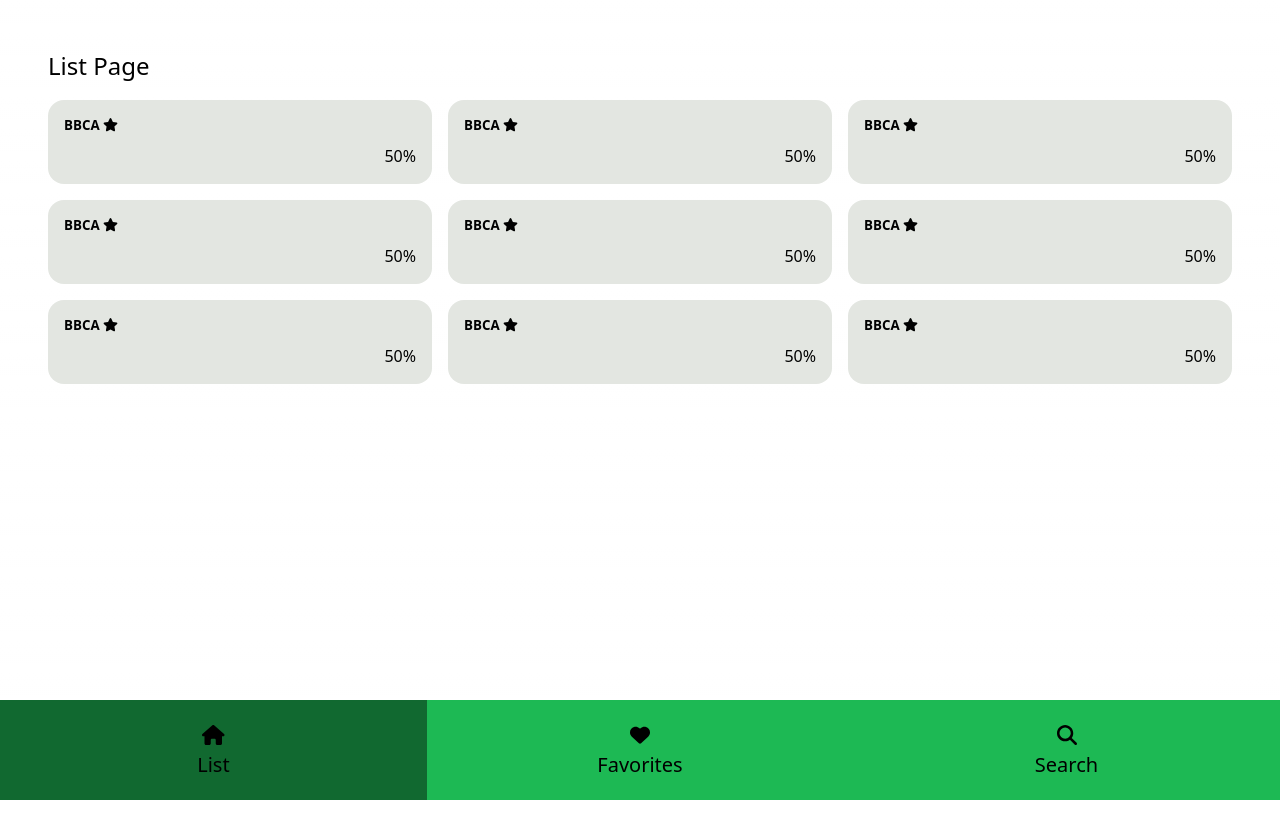
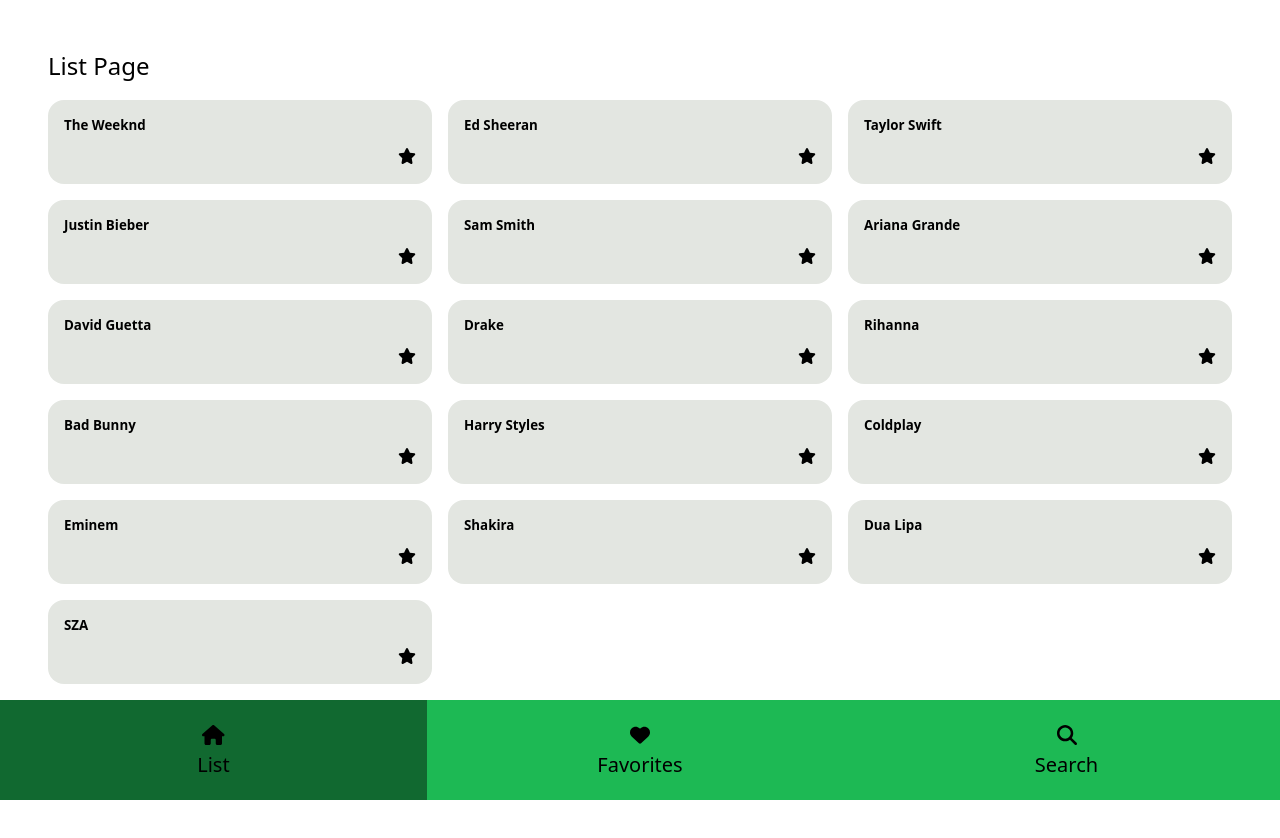
Before and after one commit to vncnttan/MySpotifyArtistList, a Next.js app: page / in a window 1280 px wide. Shown: the top 838 px of the page. Before the commit the page ends 800 px from the top, so only its background shows below. Built offline with nearby package versions, Linux system fonts and the light colour scheme.

Commit message:
Adjusting

```diff
--- a/src/components/card/StockCard.tsx
+++ b/src/components/card/StockCard.tsx
@@ -1,29 +1,49 @@
 import style from "./card.module.css"
 import { faStar } from "@fortawesome/free-solid-svg-icons"
 import { FontAwesomeIcon } from "@fortawesome/react-fontawesome"
+import Link from "next/link"
 
 export default function StockCard(){
+    let artists = [
+        "The Weeknd",
+        "Ed Sheeran",
+        "Taylor Swift",
+        "Justin Bieber",
+        "Sam Smith",
+        "Ariana Grande",
+        "David Guetta",
+        "Drake",
+        "Rihanna",
+        "Bad Bunny",
+        "Harry Styles",
+        "Coldplay",
+        "Eminem",
+        "Shakira",
+        "Dua Lipa",
+        "SZA"
+    ]
+
     return (
         <div className={style.cardcontainer}>
-            <StockCardContent/>
-            <StockCardContent/>
-            <StockCardContent/>
-            <StockCardContent/>
-            <StockCardContent/>
-            <StockCardContent/>
-            <StockCardContent/>
-            <StockCardContent/>
-            <StockCardContent/>
+            {artists.map((artist, index) => {
+                return <StockCardContent key={index} artistName={artist} />
+            })}
         </div>
     )
 }
 
-export function StockCardContent(){
+interface Props{
+    artistName ?: String,
+}
+
+export function StockCardContent({...props}:Props){
     return (
-        <div className={style.cardcontent}>
-            <h1 className={style.stockname}>BBCA <FavoriteButton /> </h1>
-            <h1 className={style.stockpercentage}>50%</h1>
-        </div>
+        <Link href={"/details/" + props.artistName}>
+            <div className={style.cardcontent}>
+                <h1 className={style.stockname}> {props.artistName} </h1>
+                <h1 className={style.stockpercentage}><FavoriteButton /> </h1>
+            </div>
+        </Link>
     )
 }
 
--- a/src/components/list/FavoriteList.tsx
+++ b/src/components/list/FavoriteList.tsx
@@ -16,7 +16,7 @@
 export function ListBox(){
     return (
         <div className={style.listbox}>
-            <StockCardContent />
+            <StockCardContent artistName={""} />
         </div>
     )
 }
```
